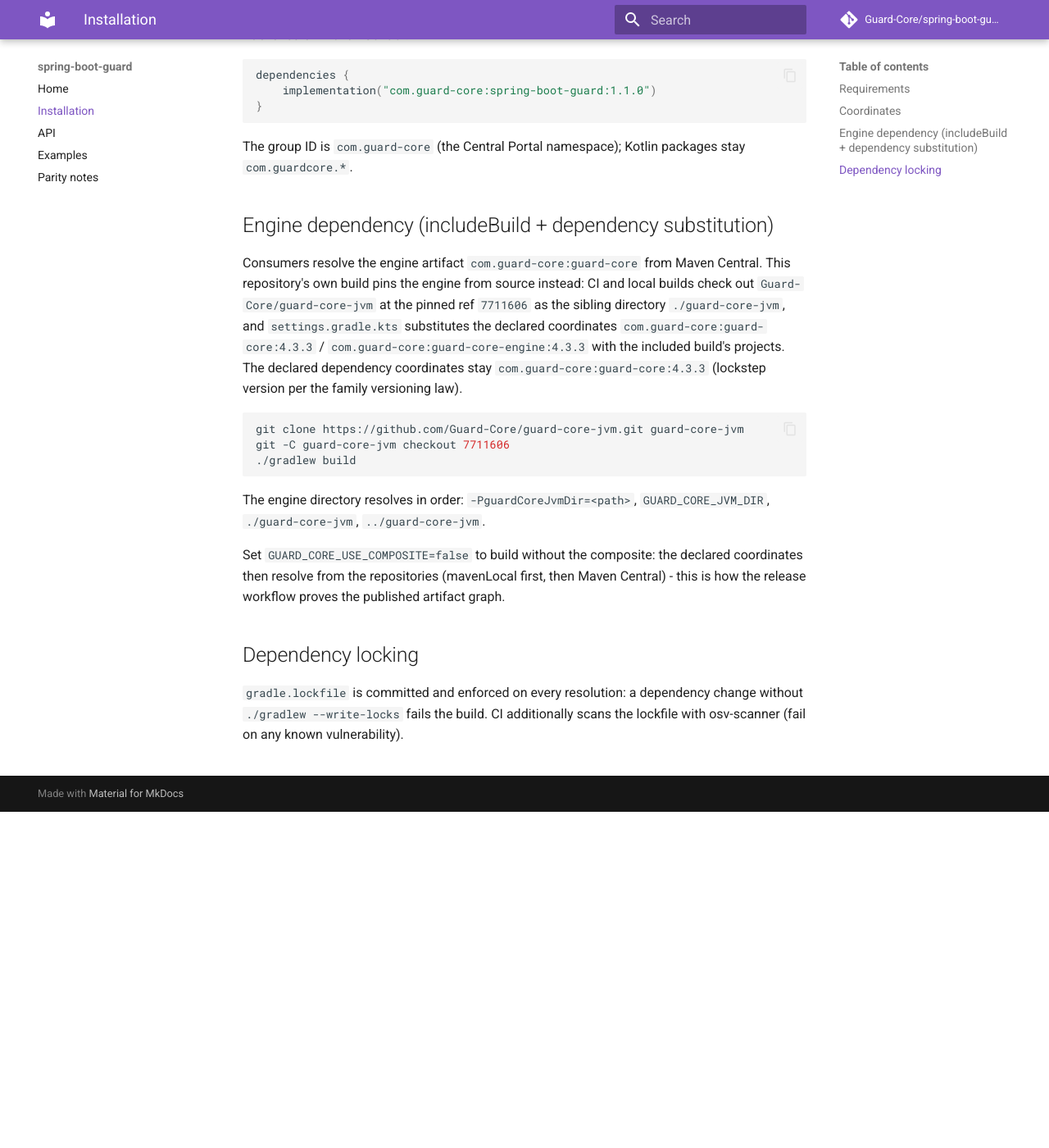
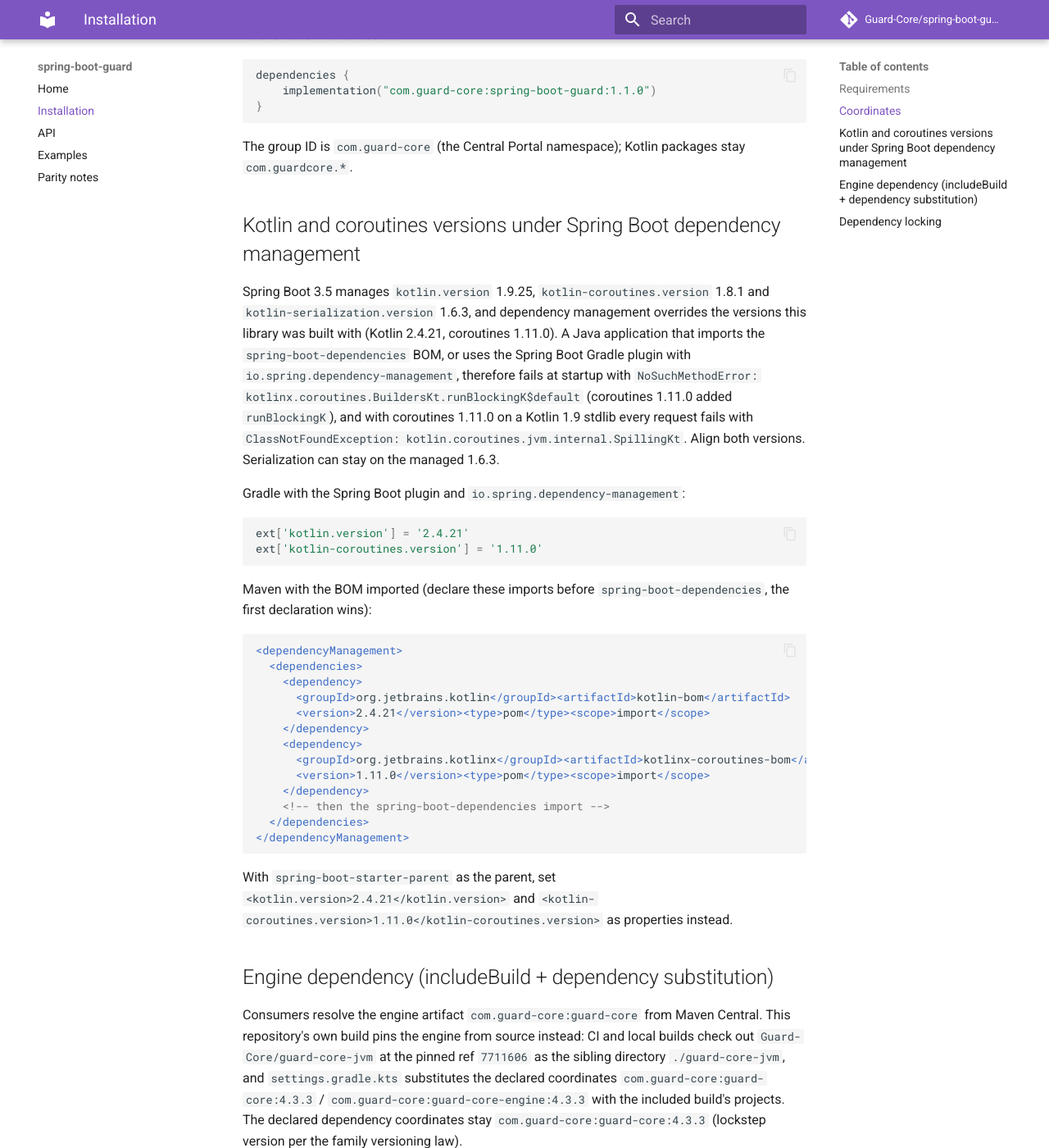
Before and after one commit to Guard-Core/spring-boot-guard, an MkDocs documentation site: the page built from docs/installation.md, in a window 1280 px wide and 1400 px high, scrolled down 410 px. Shown: the whole window at 82% size. Built offline with MkDocs 1.6.1 and Material for MkDocs 9.7.7, drawn with Linux system fonts in a browser that asks for light colours; comment, search, counter and statistics services are not loaded.

Commit message:
docs: document the Kotlin and coroutines alignment for Spring Boot 3.5, changelog and README
Closes #33

````diff
--- a/docs/installation.md
+++ b/docs/installation.md
@@ -19,6 +19,37 @@
 
 The group ID is `com.guard-core` (the Central Portal namespace); Kotlin
 packages stay `com.guardcore.*`.
+
+## Kotlin and coroutines versions under Spring Boot dependency management
+
+Spring Boot 3.5 manages `kotlin.version` 1.9.25, `kotlin-coroutines.version` 1.8.1 and `kotlin-serialization.version` 1.6.3, and dependency management overrides the versions this library was built with (Kotlin 2.4.21, coroutines 1.11.0). A Java application that imports the `spring-boot-dependencies` BOM, or uses the Spring Boot Gradle plugin with `io.spring.dependency-management`, therefore fails at startup with `NoSuchMethodError: kotlinx.coroutines.BuildersKt.runBlockingK$default` (coroutines 1.11.0 added `runBlockingK`), and with coroutines 1.11.0 on a Kotlin 1.9 stdlib every request fails with `ClassNotFoundException: kotlin.coroutines.jvm.internal.SpillingKt`. Align both versions. Serialization can stay on the managed 1.6.3.
+
+Gradle with the Spring Boot plugin and `io.spring.dependency-management`:
+
+```groovy
+ext['kotlin.version'] = '2.4.21'
+ext['kotlin-coroutines.version'] = '1.11.0'
+```
+
+Maven with the BOM imported (declare these imports before `spring-boot-dependencies`, the first declaration wins):
+
+```xml
+<dependencyManagement>
+  <dependencies>
+    <dependency>
+      <groupId>org.jetbrains.kotlin</groupId><artifactId>kotlin-bom</artifactId>
+      <version>2.4.21</version><type>pom</type><scope>import</scope>
+    </dependency>
+    <dependency>
+      <groupId>org.jetbrains.kotlinx</groupId><artifactId>kotlinx-coroutines-bom</artifactId>
+      <version>1.11.0</version><type>pom</type><scope>import</scope>
+    </dependency>
+    <!-- then the spring-boot-dependencies import -->
+  </dependencies>
+</dependencyManagement>
+```
+
+With `spring-boot-starter-parent` as the parent, set `<kotlin.version>2.4.21</kotlin.version>` and `<kotlin-coroutines.version>1.11.0</kotlin-coroutines.version>` as properties instead.
 
 ## Engine dependency (includeBuild + dependency substitution)
 
````
Also changed, not shown: CHANGELOG.md (+10 -0 lines), README.md (+32 -2 lines).
